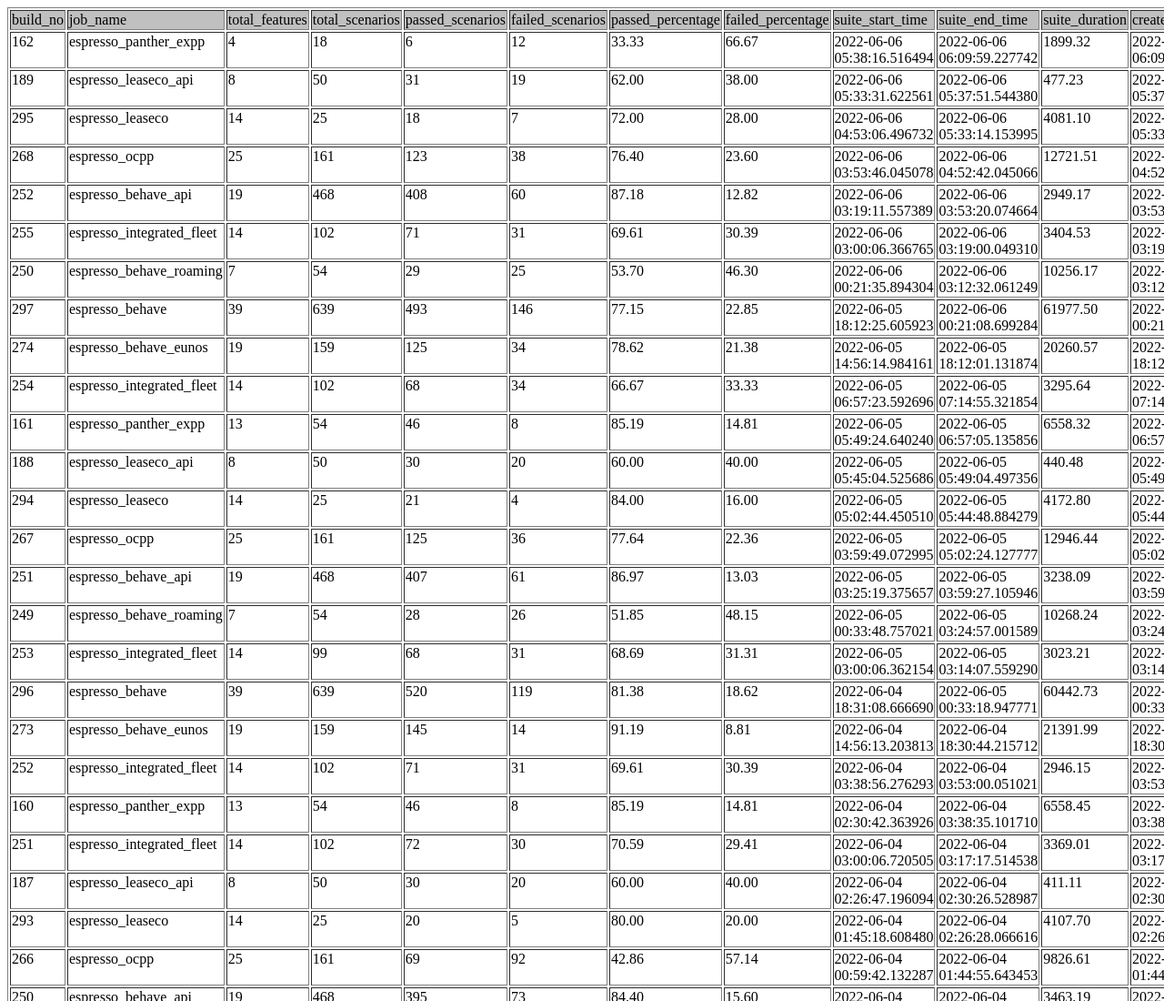
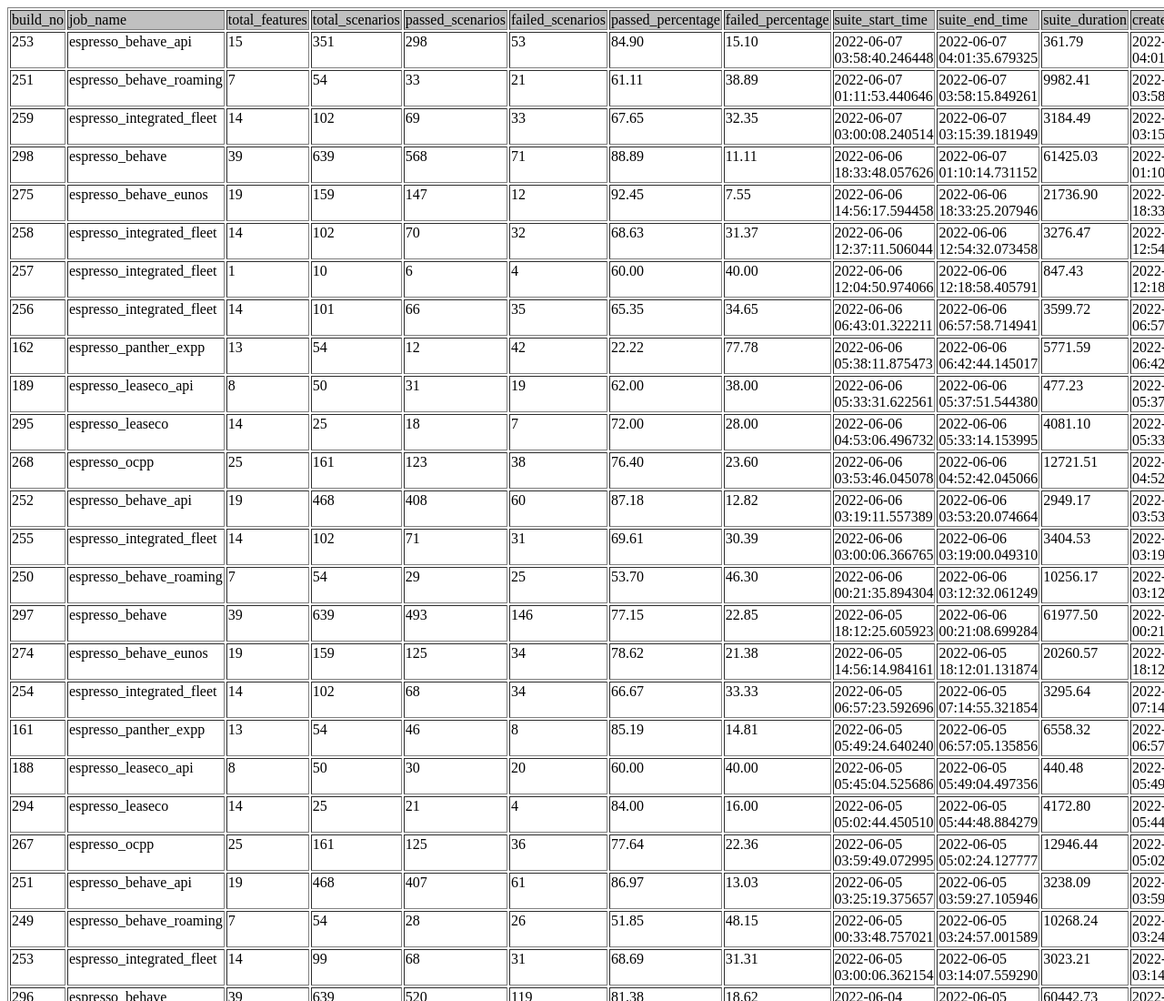
Before and after one commit to ChargePoint/ChargePoint.github.io, a plain HTML site: page index.html in a window 1280 px wide. Shown: the top 1100 px of the page at 91% size. Drawn offline with Linux system fonts and the light colour scheme.

Commit message:
7th june

```diff
--- a/index.html
+++ b/index.html
@@ -23,18 +23,162 @@
 </tr>
 
 <tr>
+<td class='normal' valign='top'>253</td>
+<td class='normal' valign='top'>espresso_behave_api</td>
+<td class='normal' valign='top'>15</td>
+<td class='normal' valign='top'>351</td>
+<td class='normal' valign='top'>298</td>
+<td class='normal' valign='top'>53</td>
+<td class='normal' valign='top'>84.90</td>
+<td class='normal' valign='top'>15.10</td>
+<td class='normal' valign='top'>2022-06-07 03:58:40.246448</td>
+<td class='normal' valign='top'>2022-06-07 04:01:35.679325</td>
+<td class='normal' valign='top'>361.79</td>
+<td class='normal' valign='top'>2022-06-07 04:01:35</td>
+<td class='normal' valign='top'>en-US</td>
+<td class='normal' valign='top'>{}</td>
+<td class='normal' valign='top'>Mac/Linux</td>
+</tr>
+
+<tr>
+<td class='normal' valign='top'>251</td>
+<td class='normal' valign='top'>espresso_behave_roaming</td>
+<td class='normal' valign='top'>7</td>
+<td class='normal' valign='top'>54</td>
+<td class='normal' valign='top'>33</td>
+<td class='normal' valign='top'>21</td>
+<td class='normal' valign='top'>61.11</td>
+<td class='normal' valign='top'>38.89</td>
+<td class='normal' valign='top'>2022-06-07 01:11:53.440646</td>
+<td class='normal' valign='top'>2022-06-07 03:58:15.849261</td>
+<td class='normal' valign='top'>9982.41</td>
+<td class='normal' valign='top'>2022-06-07 03:58:15</td>
+<td class='normal' valign='top'>en-US</td>
+<td class='normal' valign='top'>{}</td>
+<td class='normal' valign='top'>Mac/Linux</td>
+</tr>
+
+<tr>
+<td class='normal' valign='top'>259</td>
+<td class='normal' valign='top'>espresso_integrated_fleet</td>
+<td class='normal' valign='top'>14</td>
+<td class='normal' valign='top'>102</td>
+<td class='normal' valign='top'>69</td>
+<td class='normal' valign='top'>33</td>
+<td class='normal' valign='top'>67.65</td>
+<td class='normal' valign='top'>32.35</td>
+<td class='normal' valign='top'>2022-06-07 03:00:08.240514</td>
+<td class='normal' valign='top'>2022-06-07 03:15:39.181949</td>
+<td class='normal' valign='top'>3184.49</td>
+<td class='normal' valign='top'>2022-06-07 03:15:39</td>
+<td class='normal' valign='top'>en-US</td>
+<td class='normal' valign='top'>{}</td>
+<td class='normal' valign='top'>Mac/Linux</td>
+</tr>
+
+<tr>
+<td class='normal' valign='top'>298</td>
+<td class='normal' valign='top'>espresso_behave</td>
+<td class='normal' valign='top'>39</td>
+<td class='normal' valign='top'>639</td>
+<td class='normal' valign='top'>568</td>
+<td class='normal' valign='top'>71</td>
+<td class='normal' valign='top'>88.89</td>
+<td class='normal' valign='top'>11.11</td>
+<td class='normal' valign='top'>2022-06-06 18:33:48.057626</td>
+<td class='normal' valign='top'>2022-06-07 01:10:14.731152</td>
+<td class='normal' valign='top'>61425.03</td>
+<td class='normal' valign='top'>2022-06-07 01:10:14</td>
+<td class='normal' valign='top'>en-US</td>
+<td class='normal' valign='top'>{}</td>
+<td class='normal' valign='top'>Mac/Linux</td>
+</tr>
+
+<tr>
+<td class='normal' valign='top'>275</td>
+<td class='normal' valign='top'>espresso_behave_eunos</td>
+<td class='normal' valign='top'>19</td>
+<td class='normal' valign='top'>159</td>
+<td class='normal' valign='top'>147</td>
+<td class='normal' valign='top'>12</td>
+<td class='normal' valign='top'>92.45</td>
+<td class='normal' valign='top'>7.55</td>
+<td class='normal' valign='top'>2022-06-06 14:56:17.594458</td>
+<td class='normal' valign='top'>2022-06-06 18:33:25.207946</td>
+<td class='normal' valign='top'>21736.90</td>
+<td class='normal' valign='top'>2022-06-06 18:33:25</td>
+<td class='normal' valign='top'>de-DE</td>
+<td class='normal' valign='top'>chrome</td>
+<td class='normal' valign='top'>Mac/Linux</td>
+</tr>
+
+<tr>
+<td class='normal' valign='top'>258</td>
+<td class='normal' valign='top'>espresso_integrated_fleet</td>
+<td class='normal' valign='top'>14</td>
+<td class='normal' valign='top'>102</td>
+<td class='normal' valign='top'>70</td>
+<td class='normal' valign='top'>32</td>
+<td class='normal' valign='top'>68.63</td>
+<td class='normal' valign='top'>31.37</td>
+<td class='normal' valign='top'>2022-06-06 12:37:11.506044</td>
+<td class='normal' valign='top'>2022-06-06 12:54:32.073458</td>
+<td class='normal' valign='top'>3276.47</td>
+<td class='normal' valign='top'>2022-06-06 12:54:32</td>
+<td class='normal' valign='top'>en-US</td>
+<td class='normal' valign='top'>{}</td>
+<td class='normal' valign='top'>Mac/Linux</td>
+</tr>
+
+<tr>
+<td class='normal' valign='top'>257</td>
+<td class='normal' valign='top'>espresso_integrated_fleet</td>
+<td class='normal' valign='top'>1</td>
+<td class='normal' valign='top'>10</td>
+<td class='normal' valign='top'>6</td>
+<td class='normal' valign='top'>4</td>
+<td class='normal' valign='top'>60.00</td>
+<td class='normal' valign='top'>40.00</td>
+<td class='normal' valign='top'>2022-06-06 12:04:50.974066</td>
+<td class='normal' valign='top'>2022-06-06 12:18:58.405791</td>
+<td class='normal' valign='top'>847.43</td>
+<td class='normal' valign='top'>2022-06-06 12:18:58</td>
+<td class='normal' valign='top'>en-US</td>
+<td class='normal' valign='top'>{}</td>
+<td class='normal' valign='top'>Mac/Linux</td>
+</tr>
+
+<tr>
+<td class='normal' valign='top'>256</td>
+<td class='normal' valign='top'>espresso_integrated_fleet</td>
+<td class='normal' valign='top'>14</td>
+<td class='normal' valign='top'>101</td>
+<td class='normal' valign='top'>66</td>
+<td class='normal' valign='top'>35</td>
+<td class='normal' valign='top'>65.35</td>
+<td class='normal' valign='top'>34.65</td>
+<td class='normal' valign='top'>2022-06-06 06:43:01.322211</td>
+<td class='normal' valign='top'>2022-06-06 06:57:58.714941</td>
+<td class='normal' valign='top'>3599.72</td>
+<td class='normal' valign='top'>2022-06-06 06:57:58</td>
+<td class='normal' valign='top'>en-US</td>
+<td class='normal' valign='top'>{}</td>
+<td class='normal' valign='top'>Mac/Linux</td>
+</tr>
+
+<tr>
 <td class='normal' valign='top'>162</td>
 <td class='normal' valign='top'>espresso_panther_expp</td>
-<td class='normal' valign='top'>4</td>
-<td class='normal' valign='top'>18</td>
-<td class='normal' valign='top'>6</td>
+<td class='normal' valign='top'>13</td>
+<td class='normal' valign='top'>54</td>
 <td class='normal' valign='top'>12</td>
-<td class='normal' valign='top'>33.33</td>
-<td class='normal' valign='top'>66.67</td>
-<td class='normal' valign='top'>2022-06-06 05:38:16.516494</td>
-<td class='normal' valign='top'>2022-06-06 06:09:59.227742</td>
-<td class='normal' valign='top'>1899.32</td>
-<td class='normal' valign='top'>2022-06-06 06:09:59</td>
+<td class='normal' valign='top'>42</td>
+<td class='normal' valign='top'>22.22</td>
+<td class='normal' valign='top'>77.78</td>
+<td class='normal' valign='top'>2022-06-06 05:38:11.875473</td>
+<td class='normal' valign='top'>2022-06-06 06:42:44.145017</td>
+<td class='normal' valign='top'>5771.59</td>
+<td class='normal' valign='top'>2022-06-06 06:42:44</td>
 <td class='normal' valign='top'>en-US</td>
 <td class='normal' valign='top'>{}</td>
 <td class='normal' valign='top'>Mac/Linux</td>
```
